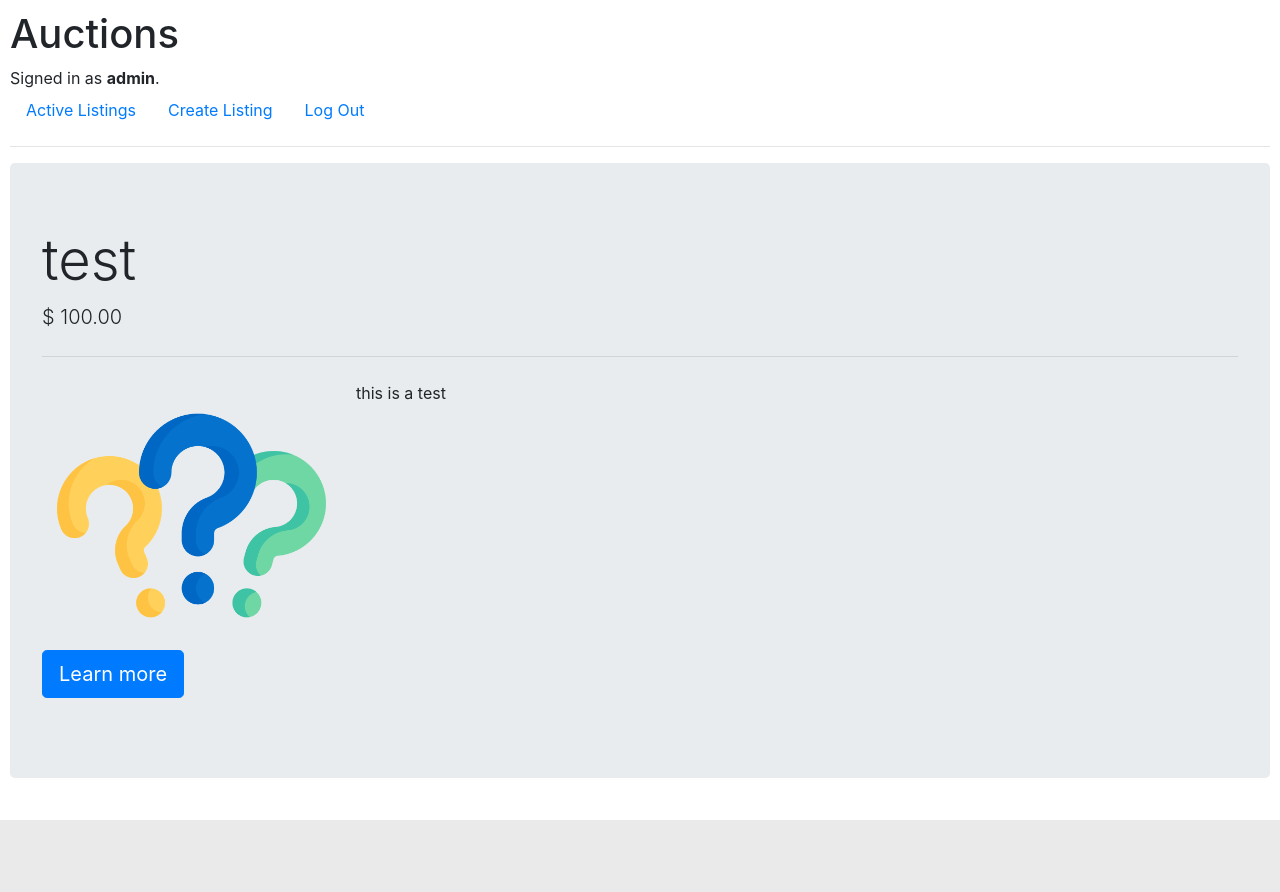
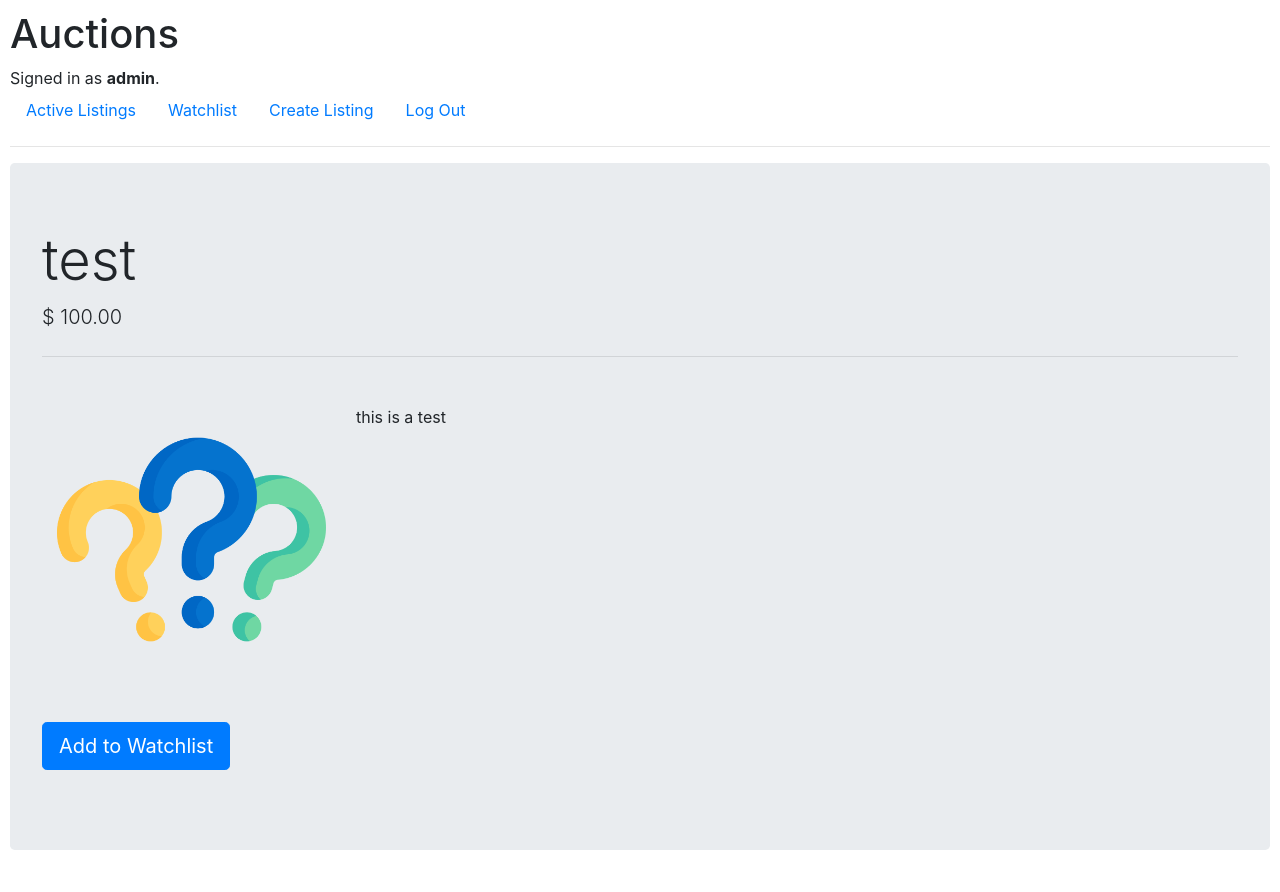
Before and after one commit to fabimass/ecommerce, a Django app: page /listings/1 in a window 1280 px wide. Before the commit the page ends 820 px from the top, so only its background shows below. Run offline with Django 3.2, Linux system fonts and the light colour scheme; a user stored in the database is signed in; data comes from the database, SQL or seed files in the repository; both versions use the stored data as it was after the commit; some libraries are stand-ins or nearby versions.

Commit message:
button to add item to the watchlist

```diff
--- a/auctions/models.py
+++ b/auctions/models.py
@@ -11,8 +11,9 @@ class Listing(models.Model):
     description = models.CharField(max_length=500)
     category = models.CharField(max_length=64, default="Other")
     image = models.URLField(blank=True)
-    listed_by = models.ForeignKey(User, on_delete=models.CASCADE, related_name="listings")
+    listed_by = models.ForeignKey(User, on_delete=models.CASCADE, related_name="listings_owned")
     is_active = models.BooleanField(default=True)
+    users_watching = models.ManyToManyField(User, blank=True, related_name="listings_watched")
 
     def __str__(self):
         return f"{self.id}: {self.title} - listed by {self.listed_by}"
--- a/auctions/templates/auctions/layout.html
+++ b/auctions/templates/auctions/layout.html
@@ -22,6 +22,9 @@
             </li>
             {% if user.is_authenticated %}
                 <li class="nav-item">
+                    <a class="nav-link" href="{% url 'watchlist' %}">Watchlist</a>
+                </li>
+                <li class="nav-item">
                     <a class="nav-link" href="{% url 'new' %}">Create Listing</a>
                 </li>
                 <li class="nav-item">
--- a/auctions/templates/auctions/listing.html
+++ b/auctions/templates/auctions/listing.html
@@ -6,7 +6,7 @@
         <h1 class="display-4">{{ listing.title }}</h1>
         <p class="lead">$ {{ listing.price }}</p>
         <hr class="my-4">
-        <div class="container-fluid">
+        <div class="container-fluid my-5">
             <div class="row">
                 <div class="col-3">
                     {% if listing.image %}
@@ -21,7 +21,12 @@
             </div>
         </div>
         <p class="lead">
-          <a class="btn btn-primary btn-lg" href="#" role="button">Learn more</a>
+            {% if user.is_authenticated %}
+                <form action="{% url 'watch' listing.id %}" method="post">
+                    {% csrf_token %}
+                    <input type="submit" value="Add to Watchlist" class="btn btn-primary btn-lg">
+                </form>
+            {% endif %}
         </p>
       </div>
 
--- a/auctions/urls.py
+++ b/auctions/urls.py
@@ -8,5 +8,7 @@ urlpatterns = [
     path("logout", views.logout_view, name="logout"),
     path("register", views.register, name="register"),
     path("listings/new", views.new, name="new"),
-    path("listings/<int:id>", views.listing, name="listing")
+    path("listings/<int:id>", views.listing, name="listing"),
+    path("watchlist", views.watchlist, name="watchlist"),
+    path("watch/<int:id>", views.watch, name="watch")
 ]
--- a/auctions/views.py
+++ b/auctions/views.py
@@ -95,3 +95,18 @@ def listing(request, id):
         })
     except:
         return render(request, "auctions/404.html")
+
+
+def watchlist(request):
+    listings = Listing.objects.filter(is_active=True)
+    return render(request, "auctions/watchlist.html", {
+        "listings": listings
+    })
+
+
+def watch(request, id):
+    if request.method == "POST":
+        listing = Listing.objects.get(pk=id)
+        listing.users_watching.add(request.user)
+
+    return HttpResponseRedirect(reverse("watchlist"))
```
Also changed, not shown: auctions/templates/auctions/watchlist.html (added, +30 -0 lines), auctions/migrations/0008_listing_users_watching_alter_listing_listed_by.py (added), db.sqlite3.
